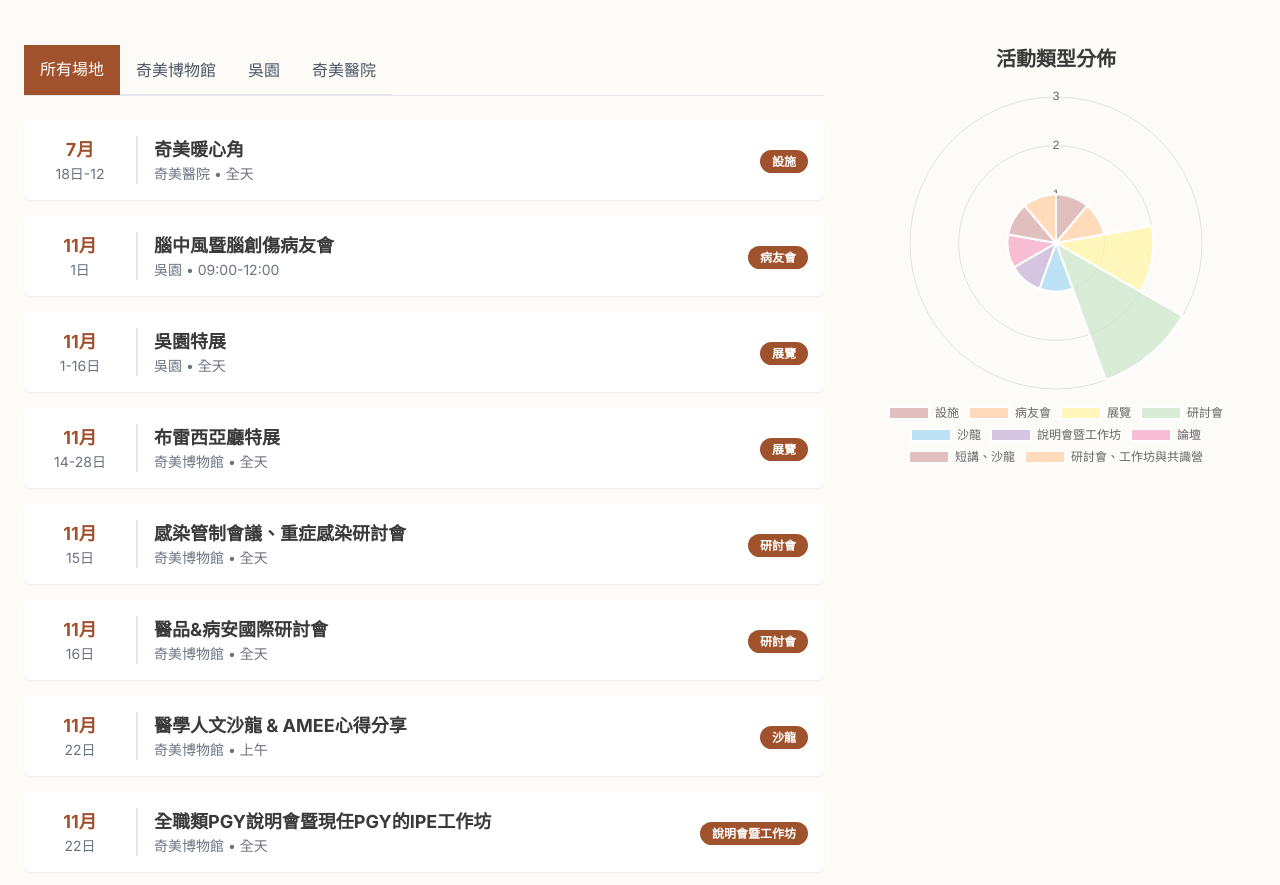
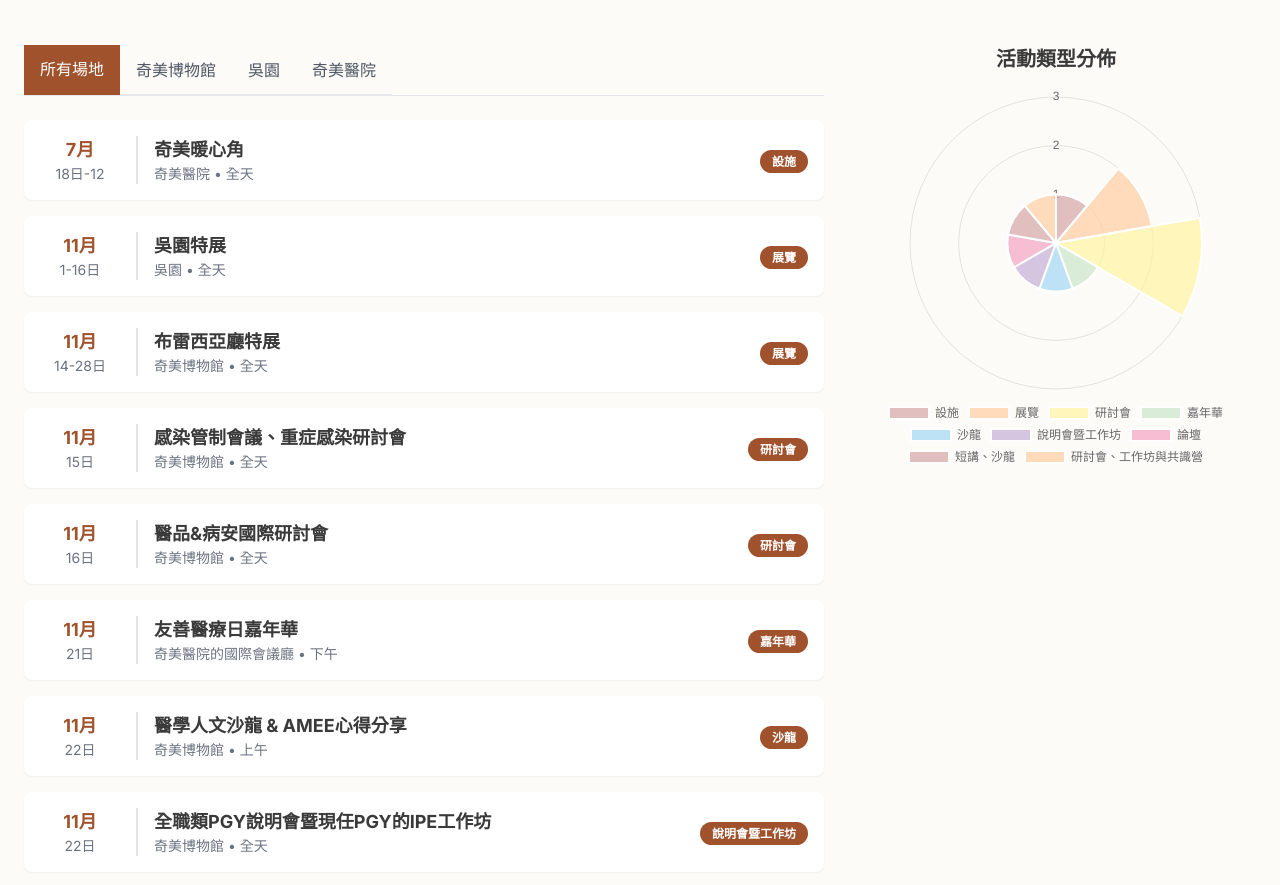
Before and after one commit to qpig0218/ChiMeiMonth2, a plain HTML site: page index.html in a window 1280 px wide. Shown: the part 2484-3369 px from the top of the page. Drawn offline with nearby package versions, Linux system fonts and the light colour scheme.

Commit message:
Update events: add Friendly Medical Day Carnival and remove stroke support group

```diff
--- a/index.html
+++ b/index.html
@@ -311,11 +311,11 @@
 
             const eventsData = [
                 { date: '7月18日-12月31日', venue: '奇美醫院', time: '全天', title: '奇美暖心角', type: '設施', description: '奇美暖心角設於第二與第五醫療大樓二樓間，讓空橋廊道不再只是通行動線，而是轉化為一條連接身體與心靈兩端的過渡帶。整體視覺設計採用墨綠色調，象徵一片靜謐的林地，宛如醫療場域中的「低調療癒者」，在來去匆匆的腳步聲中，悄然打開一扇通往內心的門，這是一處不需語言也能傳遞溫度的場域。', participants: '教學部、醫教會醫學人文組、藥劑部、院長室研發組' },
-                { date: '11月1日', venue: '吳園', time: '09:00-12:00', title: '腦中風暨腦創傷病友會', type: '病友會', description: '提供病友與家屬交流平台，宣導預防與照護知識，包含有獎徵答、毛巾健康操、經驗分享等。', participants: '護理部、復健治療師、營養師、醫師、居家護理師、臨床護理師' },
                 { date: '11月1-16日', venue: '吳園', time: '全天', title: '吳園特展', type: '展覽', description: '以醫學人文為主軸，展出醫療人員與病人的真實故事、醫學文化藝術，奇美小螺絲大力量的企業文化，並介紹奇美深耕臺南在地，為鄉親創造群體價值。', participants: '醫學人文組、藥劑部、護理部、教學部、奇美人以及Family、奇美學員、深耕計劃裡的聯盟夥伴機構' },
                 { date: '11月14-28日', venue: '奇美博物館', time: '全天', title: '布雷西亞廳特展', type: '展覽', description: '以年代為主軸，展示奇美醫院從創辦人夢想起源到今日深耕臺南的醫療設備與人員優化演進史。', participants: '院長室研發組、藥劑部、品管部、教學部、護理部、HIM捷思整合行銷' },
                 { date: '11月15日', venue: '奇美博物館', time: '全天', title: '感染管制會議、重症感染研討會', type: '研討會', description: '聚焦專業議題，探討最新的感染管制策略與重症感染治療方法，提升醫療品質。', participants: '品質管理部、感染管制中心、臺南市衛生局' },
                 { date: '11月16日', venue: '奇美博物館', time: '全天', title: '醫品&病安國際研討會', type: '研討會', description: '邀請國際專家分享，主題涵蓋Clean Care 2.0、公平醫療體系、跨專業合作全人照護與智慧醫療轉型。', participants: '品質管理部、感染管制中心、臺灣醫療品質協會、國際專家' },
+                { date: '11月21日', venue: '奇美醫院的國際會議廳', time: '下午', title: '友善醫療日嘉年華', type: '嘉年華', description: '歡迎來到友善醫療日嘉年華！這是一場充滿歡樂、學習與健康的盛會。打造友善醫療，成就健康未來Equitable care 公平照護確保人人都能獲得符合需求的、高品質的醫療，不因身份、背景、疾病或經濟狀況而受限。公平照護能提升整體醫療效益，縮小健康差距，建立社會對醫療體系的信任，並體現醫療的價值。而友善醫療更是實現公平照護的關鍵。 讓我們攜手，用同理與尊重，共創一個更健康、更無礙的醫療環境！', participants: '全院同仁' },
                 { date: '11月22日', venue: '奇美博物館', time: '上午', title: '醫學人文沙龍 & AMEE心得分享', type: '沙龍', description: '小規模深度交流，探討醫學人文實踐，並分享國際醫學教育年會(AMEE)的最新趨勢與心得。', participants: 'Target Audience' },
                 { date: '11月22日', venue: '奇美博物館', time: '全天', title: '全職類PGY說明會暨現任PGY的IPE工作坊', type: '說明會暨工作坊', description: '旨在介紹奇美醫院PGY培訓計劃、福利與未來發展優勢，同時透過全職類PGY的參與，加強跨專業團隊照護的精神。落實IPE、IPP、TRM。同時也會透過不同職類的計劃介紹，強化尊重多元團隊文化。', participants: 'PGY成員、各科PGY負責人、教學部' },
                 { date: '11月22日', venue: '奇美博物館', time: '全天', title: 'YY Talk-2025 當代人物論壇', type: '論壇', description: '從不同領域職人分享，讓PGY學員看見多元職涯發展。同時透過邀請政院代表、市府代表、奇美博物館代表、醫療產業代表、AI產業代表、地方創生代表等知名人士的短講，探討次世代醫療與地方結合的跨域議題，並透過對話讓參與者思考如何永續健康照護的不同面向，同時如何創造群體健康價值來協助達成健康臺灣的願景', participants: '各職類PGY校友、海外進修Faculty成員、教學部' },
```
